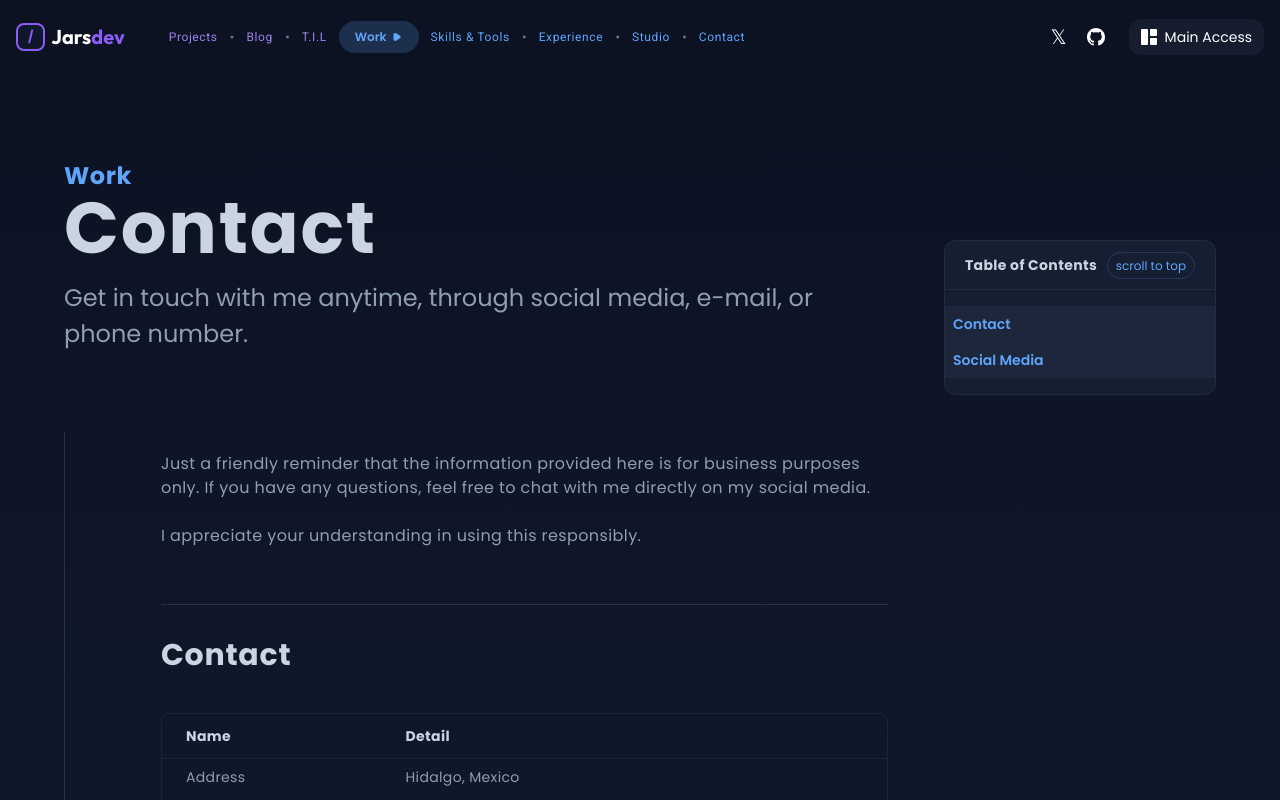
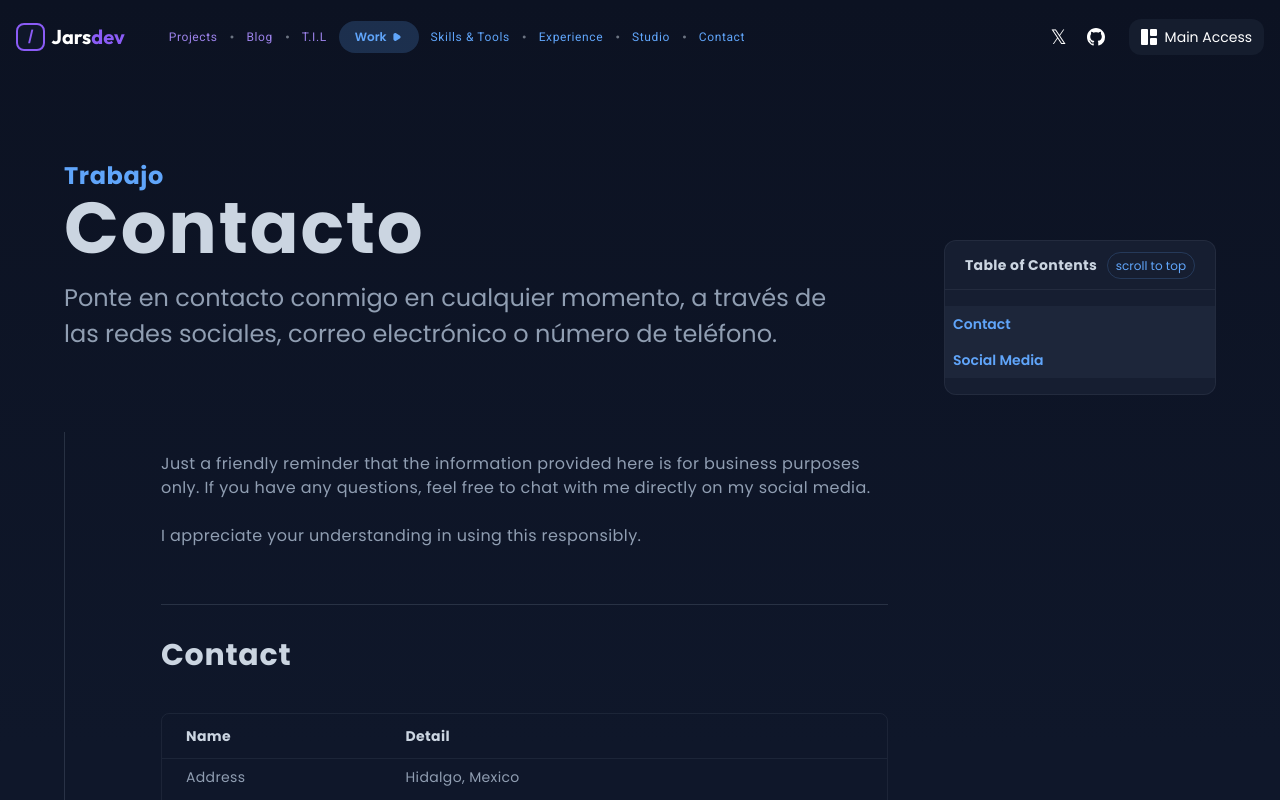
Before and after one commit to ImJars/Development-full-coding, a React (Vite) app: page /contact in a window 1280 px wide. Shown: the top 800 px of the page. Built offline with nearby package versions, Linux system fonts and the light colour scheme.

Commit message:
Update contact.jsx

```diff
--- a/src/contact.jsx
+++ b/src/contact.jsx
@@ -149,11 +149,7 @@ function Contact() {
   return (
     <>
       <Wraped>
-        <section
-          id="contact"
-          ref={ref}
-          className="w-full h-full text-white"
-        >
+        <section id="contact" ref={ref} className="w-full h-full text-white">
           <ContactSection className="pb-10 sm:pb-20 pt-40">
             <div className="content-wrapped block mx-auto">
               <TitleSection className="mx-5 sm:mx-0">
@@ -161,20 +157,20 @@ function Contact() {
                   animate={animateMiniTitleContact}
                   className="Subtitle-Text opacity-0 transform -translate-x-10 text-text-blue text-2xl tracking-wide font-bold"
                 >
-                  Work
+                  Trabajo
                 </motion.h1>
                 <motion.h2
                   animate={animateTitleContact}
                   className="Title-Name opacity-0 transform -translate-x-10 text-text-white-gray text-7xl font-bold tracking-wide"
                 >
-                  Contact
+                  Contacto
                 </motion.h2>
                 <motion.h3
                   animate={animateSubtitleContact}
                   className="Subtitle-Text opacity-0 transform -translate-x-10 w-full sm:w-2/3 text-text-general mt-4"
                 >
-                  Get in touch with me anytime, through social media, e-mail, or
-                  phone number.
+                  Ponte en contacto conmigo en cualquier momento, a través de
+                  las redes sociales, correo electrónico o número de teléfono.
                 </motion.h3>
               </TitleSection>
             </div>
```
